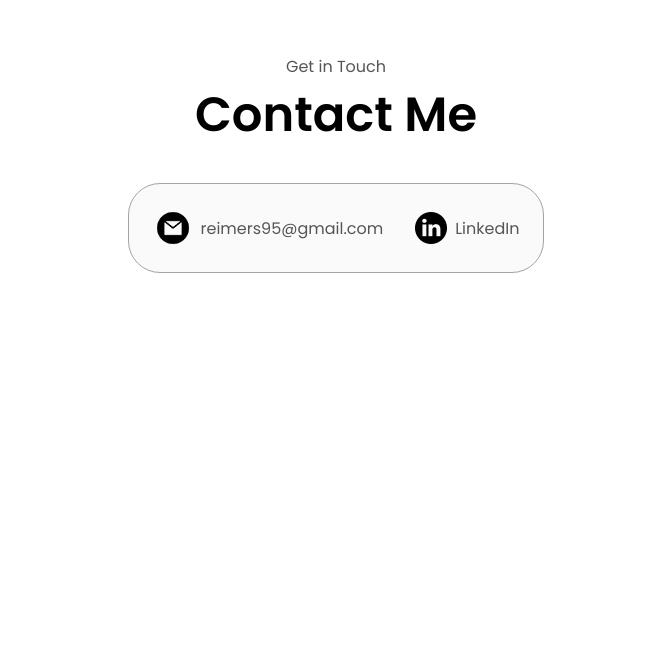
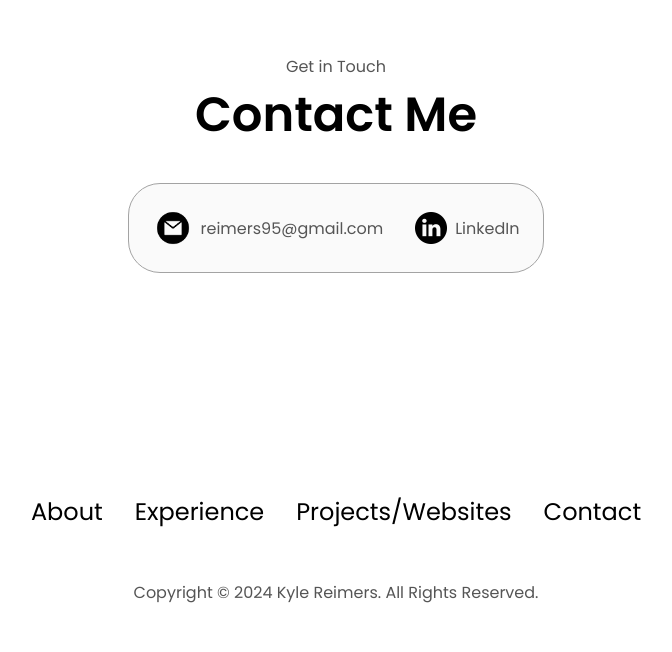
Before and after one commit to KTReimers/PortfolioOne, a plain HTML site: page index.html in a window 1280 px wide. Shown: the part 3347-3999 px from the top of the page, without its empty margins (304-976 px from the left). Before the commit the page ends 3791 px from the top, so only its background shows below. Drawn offline with Linux system fonts and the light colour scheme; a script that the page names is missing.

Commit message:
footer complete

```diff
--- a/index.html
+++ b/index.html
@@ -215,5 +215,18 @@
             </div>
         </div>
     </section>
+    <footer>
+        <nav>
+            <div class="nav-links-container">
+                <ul class="nav-right">
+                    <li><a href="#about">About</a></li>
+                    <li><a href="#experience">Experience</a></li>
+                    <li><a href="#projects">Projects/Websites</a></li>
+                    <li><a href="#contact">Contact</a></li>
+                </ul>
+            </div>
+        </nav>
+        <p>Copyright &#169; 2024 Kyle Reimers. All Rights Reserved.</p>
+    </footer>
 </body>
 </html>
--- a/static/style.css
+++ b/static/style.css
@@ -413,3 +413,12 @@ article .icon{
 }
 
 /* footer */
+
+footer{
+    height:26vh;
+    margin: 0 1rem;
+}
+
+footer p{
+    text-align: center;
+}
```
